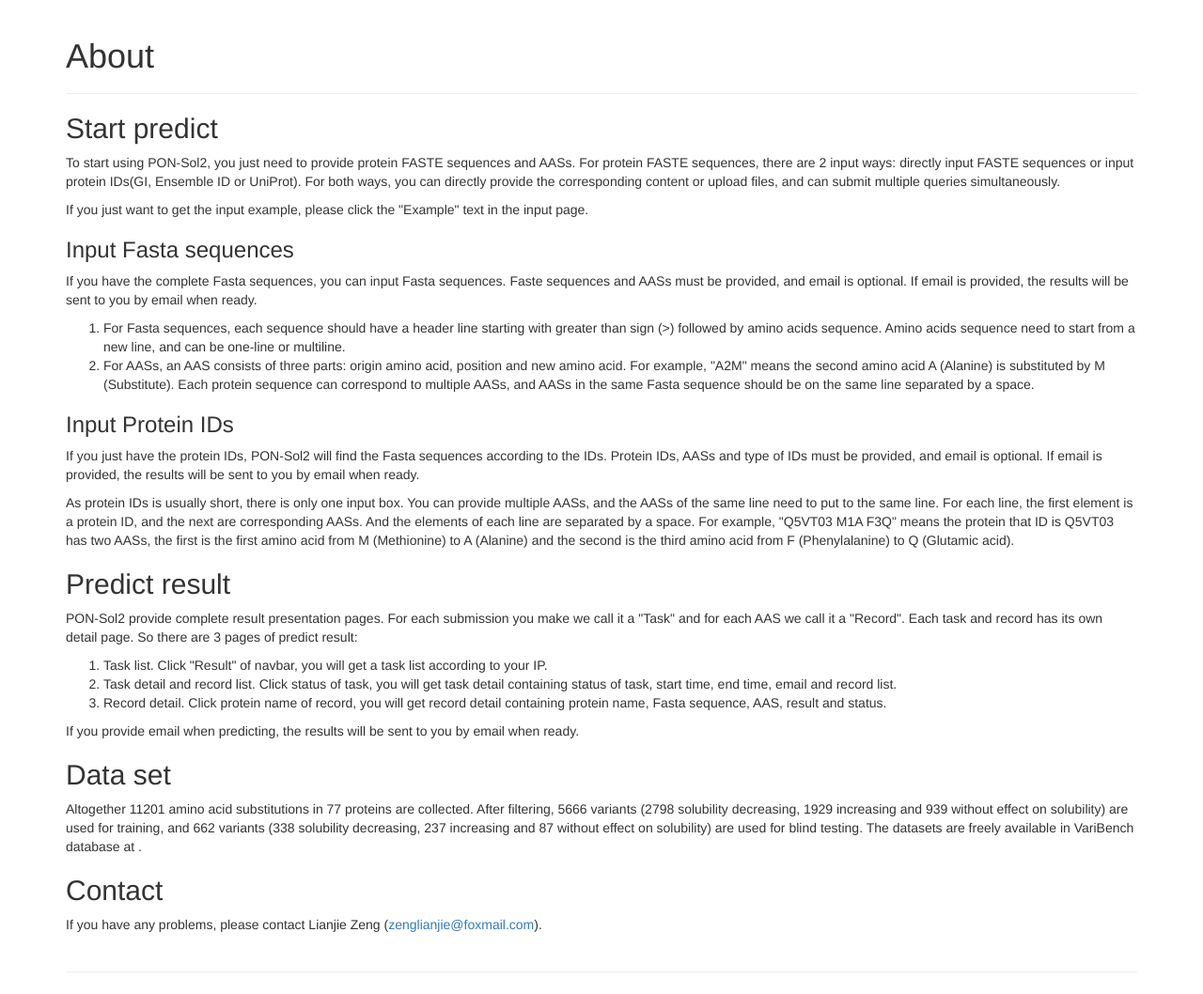
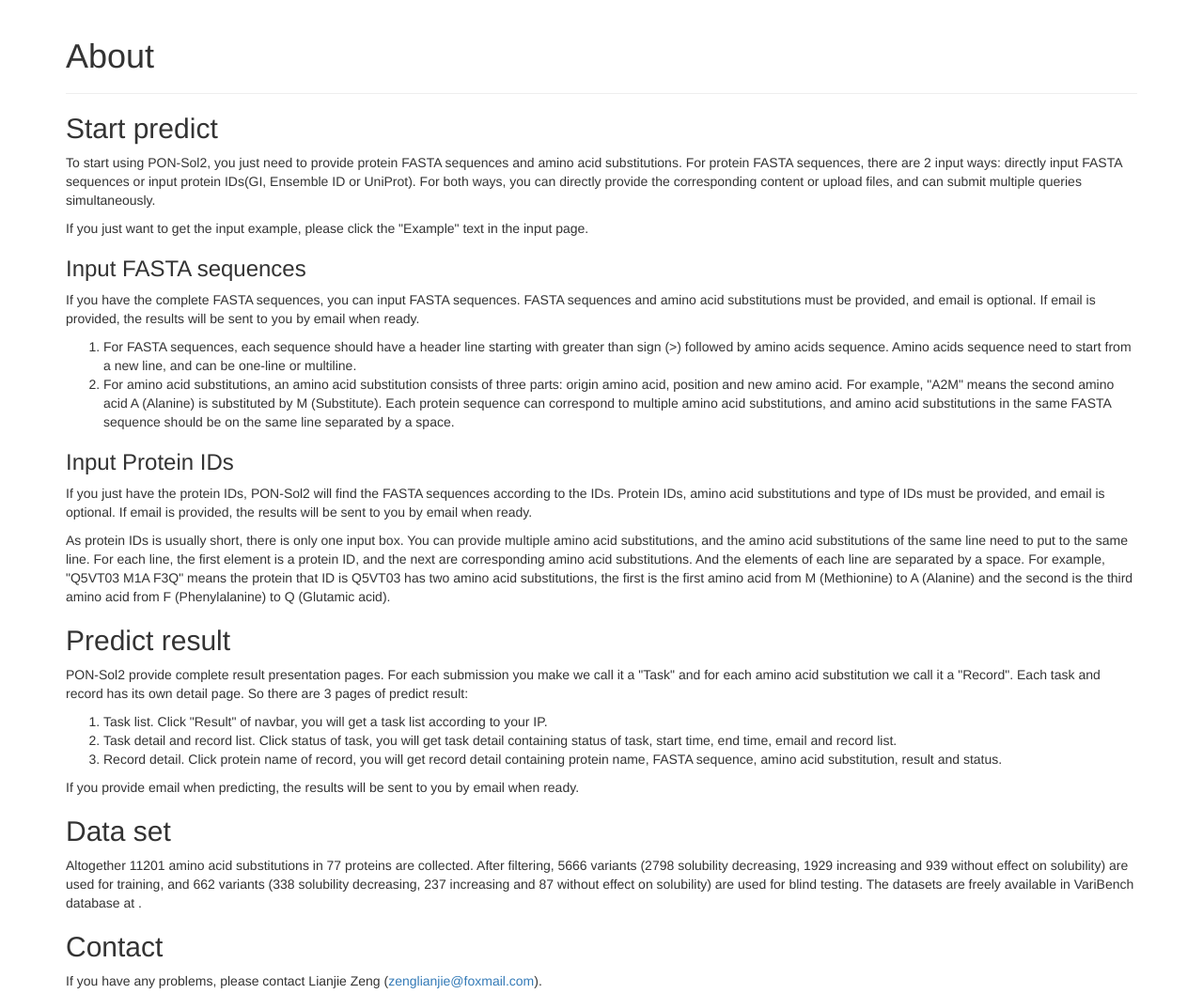
Before and after one commit to XDcat/PonSol2_Web, a Django app: page /ponsol2/about/ in a window 1280 px wide. Shown: the part 72-1130 px from the top of the page at 94% size. Run offline with Django 3.2, Linux system fonts and the light colour scheme; parts of the project's set-up code (start-up, migrations or seed data) failed here and were passed over; some libraries are stand-ins or nearby versions.

Commit message:
修改部分文字（AAS、FASTA等）

```diff
--- a/ponsol2web/templates/ponsol2web/about.html
+++ b/ponsol2web/templates/ponsol2web/about.html
@@ -7,46 +7,46 @@
     </div>
     <div>
         <h2>Start predict</h2>
-        <p>To start using PON-Sol2, you just need to provide protein FASTE sequences and AASs. For protein FASTE
+        <p>To start using PON-Sol2, you just need to provide protein FASTA sequences and amino acid substitutions. For protein FASTA
             sequences,
-            there are 2 input ways: directly input FASTE sequences or input protein IDs(GI, Ensemble ID or UniProt). For
+            there are 2 input ways: directly input FASTA sequences or input protein IDs(GI, Ensemble ID or UniProt). For
             both ways, you can directly provide the corresponding content or upload files, and can submit multiple
             queries
             simultaneously.</p>
         <p>If you just want to get the input example, please click the &quot;Example&quot; text in the input page.</p>
-        <h3>Input Fasta sequences</h3>
-        <p>If you have the complete Fasta sequences, you can input Fasta sequences. Faste sequences and AASs must be
+        <h3>Input FASTA sequences</h3>
+        <p>If you have the complete FASTA sequences, you can input FASTA sequences. FASTA sequences and amino acid substitutions must be
             provided, and email is optional. If email is provided, the results will be sent to you by email when
             ready. </p>
         <ol start=''>
-            <li>For Fasta sequences, each sequence should have a header line starting with greater than sign (&gt;)
+            <li>For FASTA sequences, each sequence should have a header line starting with greater than sign (&gt;)
                 followed
                 by amino acids sequence. Amino acids sequence need to start from a new line, and can be one-line or
                 multiline.
             </li>
-            <li>For AASs, an AAS consists of three parts: origin amino acid, position and new amino acid. For example,
+            <li>For amino acid substitutions, an amino acid substitution consists of three parts: origin amino acid, position and new amino acid. For example,
                 &quot;A2M&quot; means the second amino acid A (Alanine) is substituted by M (Substitute). Each protein
-                sequence can correspond to multiple AASs, and AASs in the same Fasta sequence should be on the same line
+                sequence can correspond to multiple amino acid substitutions, and amino acid substitutions in the same FASTA sequence should be on the same line
                 separated by a space.
             </li>
 
         </ol>
         <h3>Input Protein IDs</h3>
-        <p>If you just have the protein IDs, PON-Sol2 will find the Fasta sequences according to the IDs. Protein IDs,
-            AASs
+        <p>If you just have the protein IDs, PON-Sol2 will find the FASTA sequences according to the IDs. Protein IDs,
+            amino acid substitutions
             and type of IDs must be provided, and email is optional. If email is provided, the results will be sent to
             you
             by email when ready. </p>
-        <p>As protein IDs is usually short, there is only one input box. You can provide multiple AASs, and the AASs of
+        <p>As protein IDs is usually short, there is only one input box. You can provide multiple amino acid substitutions, and the amino acid substitutions of
             the
             same line need to put to the same line. For each line, the first element is a protein ID, and the next are
-            corresponding AASs. And the elements of each line are separated by a space. For example, &quot;Q5VT03 M1A
+            corresponding amino acid substitutions. And the elements of each line are separated by a space. For example, &quot;Q5VT03 M1A
             F3Q&quot;
-            means the protein that ID is Q5VT03 has two AASs, the first is the first amino acid from M (Methionine) to A
+            means the protein that ID is Q5VT03 has two amino acid substitutions, the first is the first amino acid from M (Methionine) to A
             (Alanine) and the second is the third amino acid from F (Phenylalanine) to Q (Glutamic acid). </p>
         <h2>Predict result</h2>
         <p>PON-Sol2 provide complete result presentation pages. For each submission you make we call it a &quot;Task&quot;
-            and for each AAS we call it a &quot;Record&quot;. Each task and record has its own detail page. So there are
+            and for each amino acid substitution we call it a &quot;Record&quot;. Each task and record has its own detail page. So there are
             3
             pages of predict result: </p>
         <ol start=''>
@@ -55,8 +55,8 @@
                 start
                 time, end time, email and record list.
             </li>
-            <li>Record detail. Click protein name of record, you will get record detail containing protein name, Fasta
-                sequence, AAS, result and status.
+            <li>Record detail. Click protein name of record, you will get record detail containing protein name, FASTA
+                sequence, amino acid substitution, result and status.
             </li>
 
         </ol>
--- a/ponsol2web/templates/ponsol2web/detail.html
+++ b/ponsol2web/templates/ponsol2web/detail.html
@@ -11,11 +11,11 @@
 
     <table id="detail">
         <tr>
-            <td class="title"><span>Fasta Sequence</span></td>
+            <td class="title"><span>FASTA Sequence</span></td>
             <td><span>{{ record.name }}</span><br><span>{{ record.seq }}</span></td>
         </tr>
         <tr>
-            <td class="title"><span>AAS</span></td>
+            <td class="title"><span>amino acid substitution</span></td>
             <td>{{ record.aa }}</td>
         </tr>
     </table>
--- a/ponsol2web/templates/ponsol2web/input_protein_id.html
+++ b/ponsol2web/templates/ponsol2web/input_protein_id.html
@@ -13,7 +13,7 @@
         <form id="ponsol_form" action="{% url "ponsol2:predict-ids" %}" method="post" enctype="multipart/form-data">
             {% csrf_token %}
             <div class="form-group col-md-12">
-                <label for="seq">IDs and AASs</label>
+                <label for="seq">ID and amino acid substitution</label>
                 <a id="example_input" href="javascript:set_example()">Example</a>
                 <div class="fix-vertical-center">
                     <div style="padding-left: 0px" class="col-md-8">
@@ -25,7 +25,7 @@
                         </strong>
                     </div>
                     <div class="col-md-3" style="margin-top: auto; margin-bottom: auto;">
-                        <label for="sequenceInputFile">Update File</label>
+                        <label for="sequenceInputFile">Update ID and variation file</label>
                         <input type="file" id="sequenceInputFile" name="sequenceInputFile">
                     </div>
                 </div>
--- a/ponsol2web/templates/ponsol2web/record_detail.html
+++ b/ponsol2web/templates/ponsol2web/record_detail.html
@@ -30,7 +30,7 @@
                 <td class="col-lg-10">{{ record.name }}</td>
             </tr>
             <tr class="row">
-                <td class="col-lg-2">Faste Sequence</td>
+                <td class="col-lg-2">FASTA Sequence</td>
                 <td class="col-lg-10">{{ record.seq }}</td>
             </tr>
             <tr class="row">
```
Also changed, not shown: ponsol2web/templates/ponsol2web/index.html (+7 -4 lines), ponsol2web/templates/ponsol2web/input_seq_aa.html (+5 -5 lines), ponsol2web/templates/ponsol2web/predict_index.html (+4 -4 lines).
